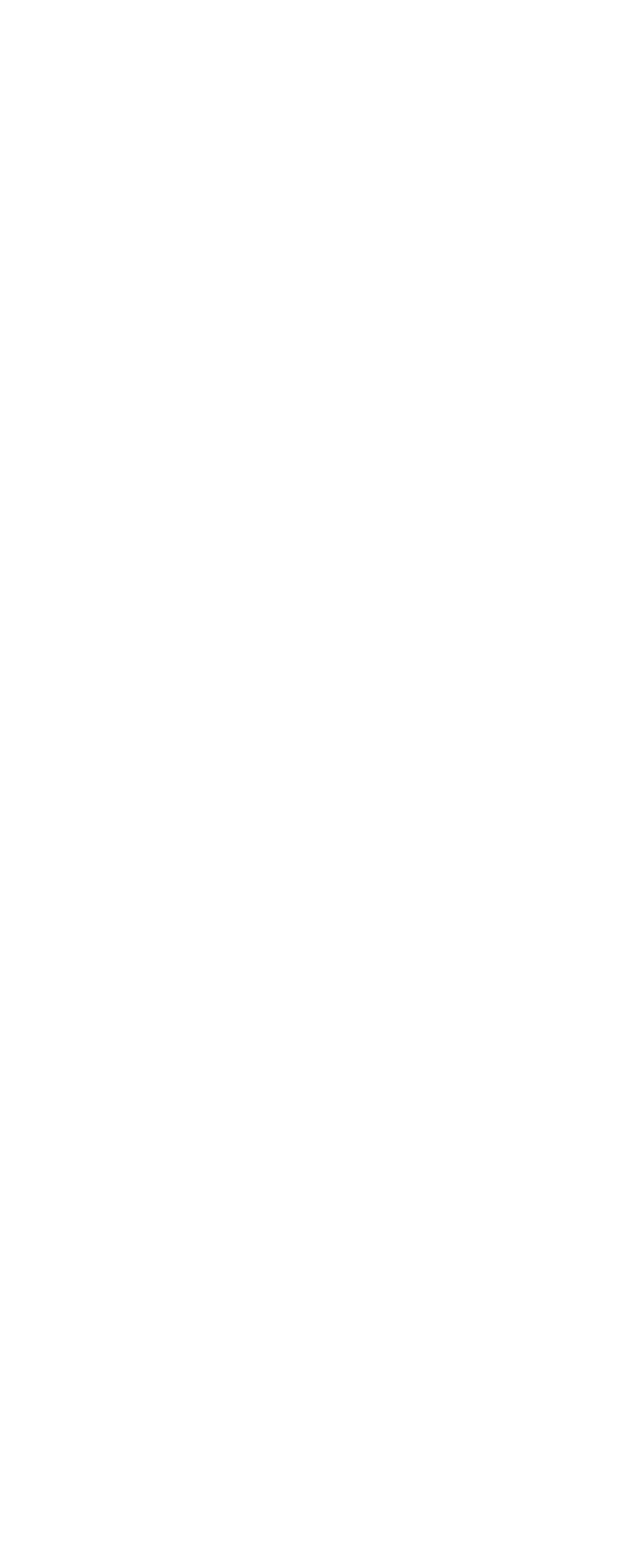
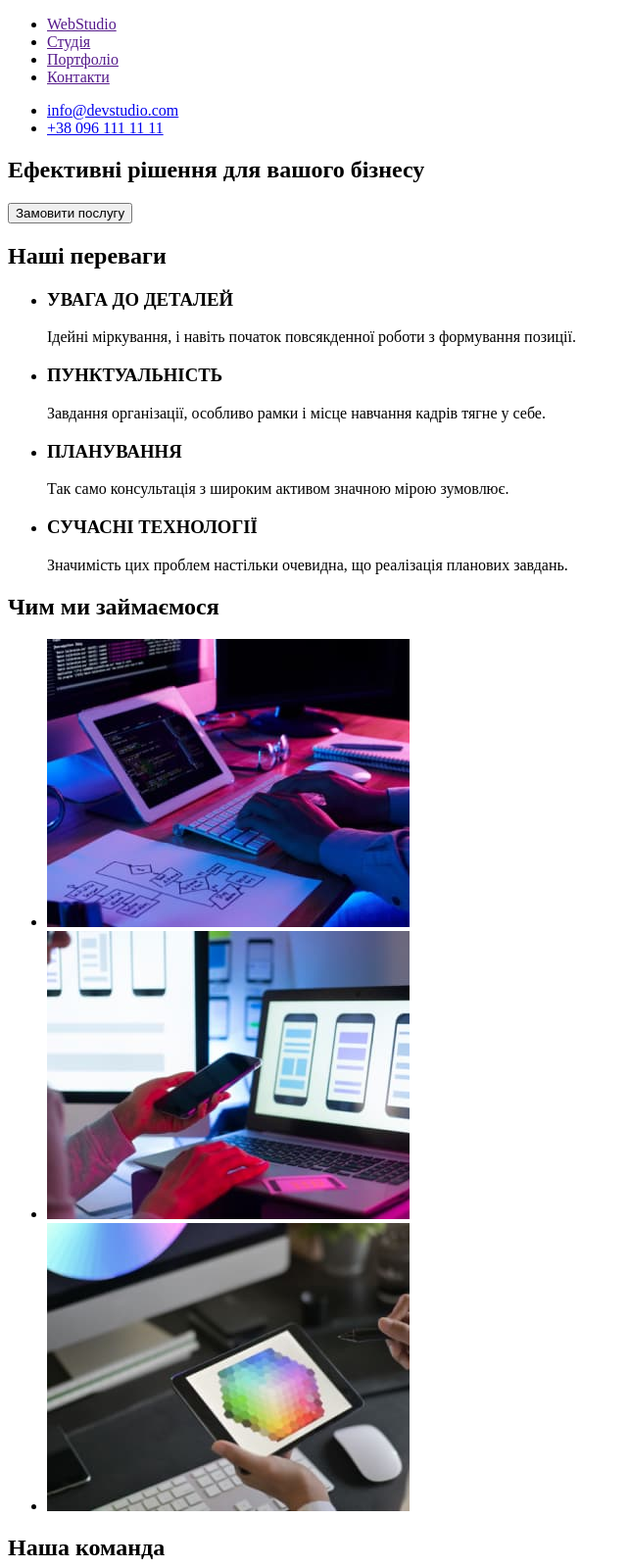
Before and after one commit to kent35km/goit-markup-hw-01, a plain HTML site: page index.html in a window 1280 px wide. Shown: the top 1600 px of the page at 98% size, without its empty margins (0-642 px from the left). Before the commit the page ends 800 px from the top, so only its background shows below. Drawn offline with Linux system fonts and the light colour scheme.

Commit message:
доверстав макет з фігми

```diff
--- a/index.html
+++ b/index.html
@@ -7,8 +7,95 @@
     <title>WebStudio</title>
 </head>
 <body>
+    <header>
+        <nav>
+        <ul>
+            <li><a href="">WebStudio</a></li>
+            <li><a href="">Студія</a></li>
+            <li><a href="">Портфоліо</a></li>
+            <li><a href="">Контакти</a></li>
+        </ul>
+        </nav>
+        <ul>
+            <li><a href="mailto:info@devstudio.com">info@devstudio.com</a></li>
+            <li><a href="tel:+380961111111">+38 096 111 11 11</a></li>
+        </ul>
+        </header>
+<main>
+<section>
+<h1>Ефективні рішення для вашого бізнесу</h1>
+<button type="button">Замовити послугу</button>
+    </section>
     <section>
+        <h2>Наші переваги</h2>
+        <ul>
+            <li>
+                <h3>УВАГА ДО ДЕТАЛЕЙ</h3>
+                <p>Ідейні міркування, і навіть початок повсякденної роботи з формування позиції.</p>
+            </li>
+            <li>
+                <h3>ПУНКТУАЛЬНІСТЬ</h3>
+                <p>Завдання організації, особливо рамки і місце навчання кадрів тягне у себе.</p>
+            </li>
+            <li>
+                <h3>ПЛАНУВАННЯ</h3>
+                <p>Так само консультація з широким активом значною мірою зумовлює.</p>
+            </li>
+            <li>
+                <h3>СУЧАСНІ ТЕХНОЛОГІЇ</h3>
+                <p>Значимість цих проблем настільки очевидна, що реалізація планових завдань.</p>
+            </li>
+        </ul>
+    </section>
+    <section>
+        <h2>Чим ми займаємося</h2>
+        <ul>
+            <li>
+                <img src="./images/picture-work-01.jpg" width="370" alt="стіл з монітором и клавіатурою">
+            </li>
+            <li>
+                <img src="./images/picture-work-02.jpg" width="370" alt="ноутбук и телефон">
+            </li>
+            <li>
+                <img src="./images/picture-work-03.jpg" width="370" alt="планшет з мишкою и клавіатурою">
+            </li>
+        </ul>
+    </section>
+    <section>
+        <h2>Наша команда</h2>
+        <ul>
+            <li>
+              <img src="./images/photo-01.jpg" width="270" alt="чоловік в окулярах">
+              <h3>Ігор Дем'яненко</h3>
+              <p>Product Designer</p>
+            </li>
+            <li>
+                <img src="./images/photo-02.jpg" width="270" alt="дівчина в окулярах">
+                <h3>Ольга Рєпіна</h3>
+                <p>Frontend Developer</p>
+            </li>
+            <li>
+                <img src="./images/photo-03.jpg" width="270" alt="хлопець посміхаючись дивиться в інший бік">
+                <h3>Микола Тарасов</h3>
+                <p>Marketing</p>
+            </li>
+            <li><img src="./images/photo-04.jpg" width="270" alt="людина в окулярах и чорній фудболці">
+            <h3>Михайло Єрмаков</h3>
+            <p>UI Designer</p>
+            </li>
+        </ul>
+    </section>
+</main>
 
-    </section>
+    <footer>
+    <address>
+        <ul>
+            <li><a href="">WebStudio</a></li>
+            <li>м. Київ, пр-т Лесі Українки, 26</li>
+            <li><a href="mailto:info@devstudio.com">info@devstudio.com</a></li>
+            <li><a href="tel:+380961111111">+38 096 111 11 11</a></li>
+        </ul>
+    </address>
+    </footer>
 </body>
 </html>
```
Also changed, not shown: images/photo-01.jpg (added), images/photo-02.jpg (added), images/photo-03.jpg (added), images/photo-04.jpg (added), images/picture-work-01.jpg (added), images/picture-work-02.jpg (added), images/picture-work-03.jpg (added).
